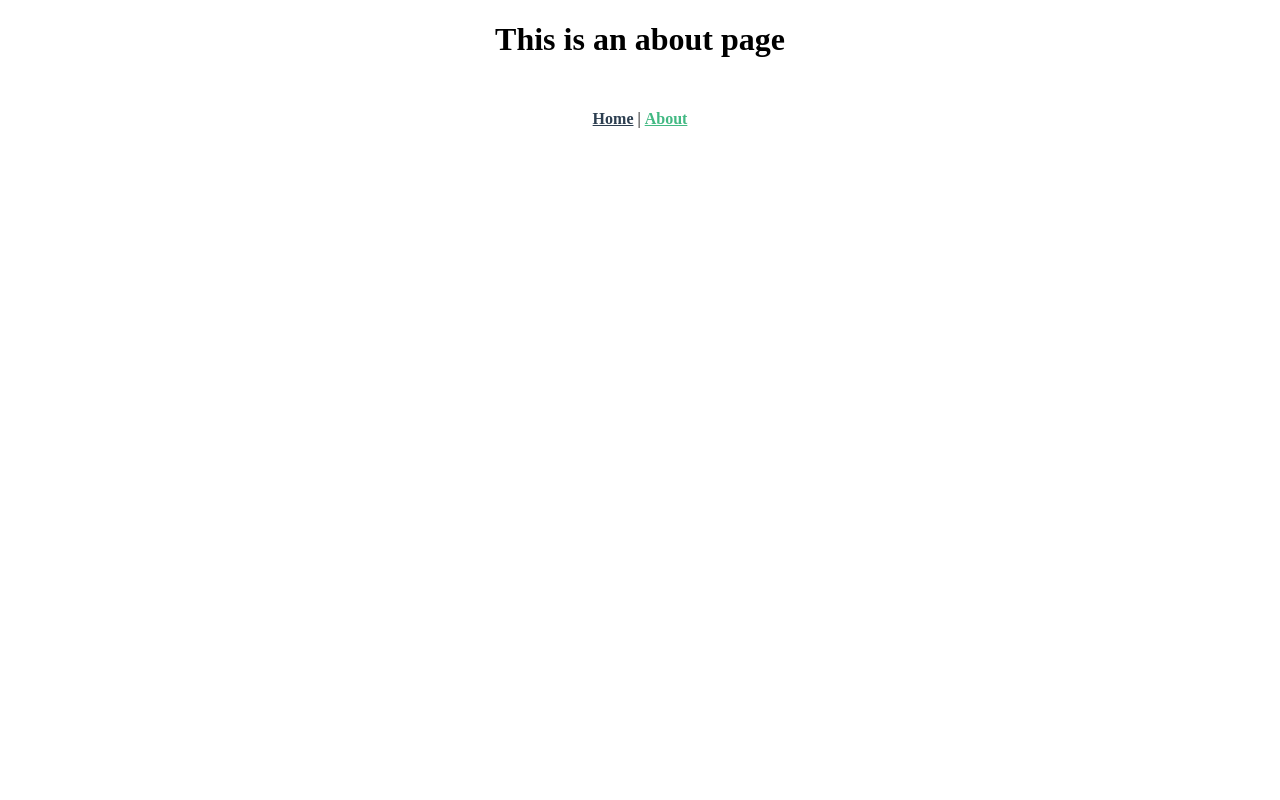
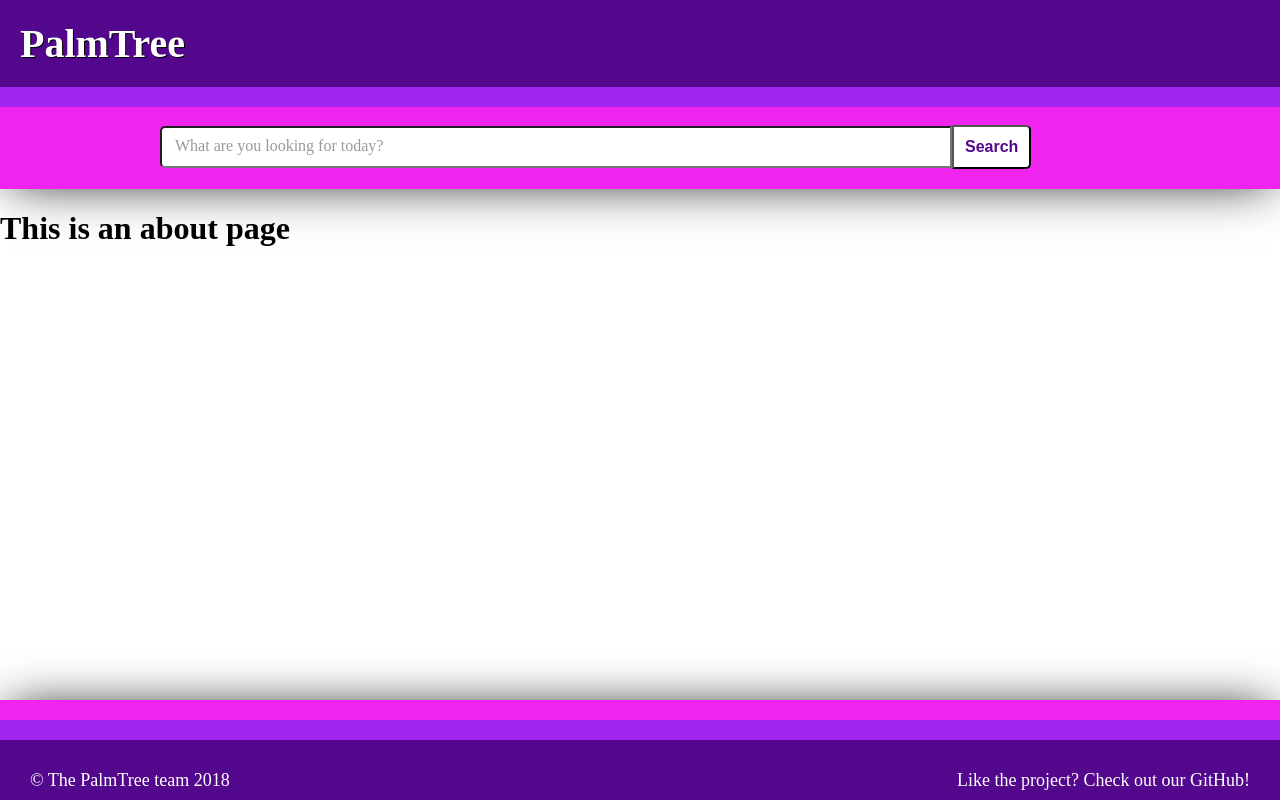
Before and after one commit to Amethystix/Borrowing-Service-Client, a Vue app: page /#/about in a window 1280 px wide. Built offline with nearby package versions, Linux system fonts and the light colour scheme.

Commit message:
Adds more components, fleshes out others a bit more

```diff
--- a/src/App.vue
+++ b/src/App.vue
@@ -1,30 +1,28 @@
 <template>
   <div id="app">
+    <pt-header/>
     <router-view/>
-    <div id="nav">
+    <pt-footer/>
+    <!-- <div id="nav">
       <router-link to="/">Home</router-link> |
       <router-link to="/about">About</router-link>
-    </div>
+    </div> -->
   </div>
 </template>
+<script>
 
+import Header from '@/components/shared/Header.vue';
+import Footer from '@/components/shared/Footer.vue';
+
+export default {
+  components: {
+    'pt-header': Header,
+    'pt-footer': Footer,
+  }
+}
+</script>
 <style lang="scss">
 body {
   margin: 0;
 }
-#app {
-  -webkit-font-smoothing: antialiased;
-  -moz-osx-font-smoothing: grayscale;
-  text-align: center;
-}
-#nav {
-  padding: 30px;
-  a {
-    color: #2c3e50;
-    font-weight: bold;
-    &.router-link-exact-active {
-      color: #42b983;
-    }
-  }
-}
 </style>
--- a/src/assets/stylesheets/_variables.scss
+++ b/src/assets/stylesheets/_variables.scss
@@ -7,3 +7,11 @@ $dark-purple: #52078c;
 $med-purple: #a226ef;
 $magenta: #ef25ef;
 $white: #ffffff;
+$black: #000000;
+$faded-gray: #999999;
+
+$jordy-blue: #8CA1FF;
+$navy-purple: #8450E5;
+$purpureus: #8A48AD;
+$magenta-haze: #A54877;
+$coconut: #965736;
--- a/src/components/HelloWorld.vue
+++ /dev/null
@@ -1,61 +0,0 @@
-<template>
-  <div class="hello">
-    <h1>{{ msg }}</h1>
-    <p>
-      For guide and recipes on how to configure / customize this project,<br>
-      check out the
-      <a href="https://cli.vuejs.org" target="_blank" rel="noopener">vue-cli documentation</a>.
-    </p>
-    <h3>Installed CLI Plugins</h3>
-    <ul>
-      <li><a href="https://github.com/vuejs/vue-cli/tree/dev/packages/%40vue/cli-plugin-babel" target="_blank" rel="noopener">babel</a></li>
-      <li><a href="https://github.com/vuejs/vue-cli/tree/dev/packages/%40vue/cli-plugin-typescript" target="_blank" rel="noopener">typescript</a></li>
-      <li><a href="https://github.com/vuejs/vue-cli/tree/dev/packages/%40vue/cli-plugin-pwa" target="_blank" rel="noopener">pwa</a></li>
-      <li><a href="https://github.com/vuejs/vue-cli/tree/dev/packages/%40vue/cli-plugin-unit-jest" target="_blank" rel="noopener">unit-jest</a></li>
-      <li><a href="https://github.com/vuejs/vue-cli/tree/dev/packages/%40vue/cli-plugin-e2e-cypress" target="_blank" rel="noopener">e2e-cypress</a></li>
-    </ul>
-    <h3>Essential Links</h3>
-    <ul>
-      <li><a href="https://vuejs.org" target="_blank" rel="noopener">Core Docs</a></li>
-      <li><a href="https://forum.vuejs.org" target="_blank" rel="noopener">Forum</a></li>
-      <li><a href="https://chat.vuejs.org" target="_blank" rel="noopener">Community Chat</a></li>
-      <li><a href="https://twitter.com/vuejs" target="_blank" rel="noopener">Twitter</a></li>
-      <li><a href="https://news.vuejs.org" target="_blank" rel="noopener">News</a></li>
-    </ul>
-    <h3>Ecosystem</h3>
-    <ul>
-      <li><a href="https://router.vuejs.org" target="_blank" rel="noopener">vue-router</a></li>
-      <li><a href="https://vuex.vuejs.org" target="_blank" rel="noopener">vuex</a></li>
-      <li><a href="https://github.com/vuejs/vue-devtools#vue-devtools" target="_blank" rel="noopener">vue-devtools</a></li>
-      <li><a href="https://vue-loader.vuejs.org" target="_blank" rel="noopener">vue-loader</a></li>
-      <li><a href="https://github.com/vuejs/awesome-vue" target="_blank" rel="noopener">awesome-vue</a></li>
-    </ul>
-  </div>
-</template>
-
-<script lang="ts">
-import { Component, Prop, Vue } from 'vue-property-decorator';
-
-@Component
-export default class HelloWorld extends Vue {
-  @Prop() private msg!: string;
-}
-</script>
-
-<!-- Add "scoped" attribute to limit CSS to this component only -->
-<style scoped lang="scss">
-h3 {
-  margin: 40px 0 0;
-}
-ul {
-  list-style-type: none;
-  padding: 0;
-}
-li {
-  display: inline-block;
-  margin: 0 10px;
-}
-a {
-  color: #42b983;
-}
-</style>
--- /dev/null
+++ b/src/components/shared/Footer.vue
@@ -0,0 +1,62 @@
+<template>
+    <div id="footer">
+      <div class="outer-magenta">
+        <div class="outer-purple">
+          <div class="inner-purple">
+            <span class="copyright">&copy; The PalmTree team 2018</span>
+            <div class="links">
+              <!--TODO: add some cute links with v-for directive-->
+              <span>Like the project?  Check out our GitHub!</span>
+            </div>
+          </div>
+        </div>
+      </div>
+    </div>
+</template>
+<script lang="ts">
+import Vue from 'vue';
+import Component from 'vue-class-component';
+
+@Component
+export default class Footer extends Vue {}
+</script>
+
+<style scoped lang="scss">
+@import '../../assets/stylesheets/variables';
+
+#footer {
+
+  bottom: 0;
+  position: absolute;
+  width: 100%;
+
+  .outer-magenta {
+    background-color: $magenta;
+    box-shadow: 0 0 50px -10px $black;
+    padding-top: 20px;
+  }
+
+  .outer-purple {
+    background-color: $med-purple;
+    padding-top: 20px;
+  }
+
+  .inner-purple {
+    background-color: $dark-purple;
+    padding: 30px;
+    text-align: center;
+  }
+
+  .copyright {
+    color: $white;
+    float: left;
+    font-size: 18px;
+  }
+
+  .links {
+    color: $white;
+    float: right;
+    font-size: 18px;
+  }
+}
+</style>
--- a/src/components/shared/Header.vue
+++ b/src/components/shared/Header.vue
@@ -1,33 +1,57 @@
 <template>
-<div class="outer-magenta">
-    <div class="outer-purple">
+<div id="header">
+  <div class="outer-magenta-bottom">
+    <div class="outer-purple-bottom">
       <div class="inner-purple">
+        <h1>PalmTree</h1>
       </div>
+    </div>
+    <SearchBar></SearchBar>
   </div>
 </div>
 </template>
 
 <script lang="ts">
-import Vue from "vue";
+import Vue from 'vue';
+import Component from 'vue-class-component';
+import SearchBar from '@/components/shared/SearchBar.vue';
+
+@Component({
+  components: {
+    SearchBar,
+  },
+})
 export default class Header extends Vue {}
 </script>
 
 <style scoped lang="scss">
 @import '../../assets/stylesheets/variables';
 
-.outer-magenta {
+#header {
+  .outer-magenta-bottom {
     background-color: $magenta;
-  padding: 20px 0;
+    box-shadow: 0px 1px 50px -10px $black;
+    padding-bottom: 20px;
   }
 
-.outer-purple {
+  .outer-purple-bottom {
     background-color: $med-purple;
-  padding: 20px 0;
+    padding-bottom: 20px;
   }
 
   .inner-purple {
     background-color: $dark-purple;
-  padding: 30px 20px;
+    padding: 20px;
+    text-align: left;
+  }
+
+  h1 {
+    color: $white;
+    font-size: 40px;
+    font-weight: 700;
+    margin: 0;
+    text-shadow: 1px 1px $black;
+  }
 }
 
 </style>
--- a/src/components/shared/LButton.vue
+++ b/src/components/shared/LButton.vue
@@ -6,7 +6,7 @@
 </template>
 
 <script lang="ts">
-import { Prop, Vue, Component } from "vue-property-decorator";
+import { Prop, Vue, Component } from 'vue-property-decorator';
 
 @Component
 export default class LButton extends Vue {
@@ -22,7 +22,10 @@ export default class LButton extends Vue {
 button {
   font-size: 16px;
   font-weight: 700;
-  width: 100%;
+
+  &:focus {
+    outline: 0;
+  }
 }
 
 .primary {
@@ -43,5 +46,31 @@ button {
     border-color: $magenta;
   }
 
+  &:focus {
+    box-shadow: 0px 1px 10px 1px $dark-purple;
+  }
 }
+
+.search {
+  background-color: $white;
+  border-bottom-right-radius: 5px;
+  border-top-right-radius: 5px;
+  color: $dark-purple;
+  height: 100%;
+  padding: 11px;
+  width: auto;
+
+  &:hover {
+    background-color: $med-purple;
+  }
+
+  &:active {
+    background-color: $magenta;
+  }
+
+  &:focus {
+    box-shadow: 0px 1px 10px 1px $dark-purple;
+  }
+}
+
 </style>
--- /dev/null
+++ b/src/components/shared/SearchBar.vue
@@ -0,0 +1,55 @@
+<template>
+  <div id="search-bar">
+    <label for="search-input">What are you looking for today?</label>
+    <input type="text" id="search-input">
+    <LButton btnClass="search" btnId="search-button" btnLabel="Search"></LButton>
+  </div>
+</template>
+
+<script lang="ts">
+import Vue from 'vue';
+import Component from 'vue-class-component';
+import LButton from '@/components/shared/LButton.vue';
+
+@Component({
+  components: {
+    LButton,
+  },
+})
+export default class SearchBar extends Vue {
+
+}
+</script>
+
+<style scoped lang="scss">
+@import '../../assets/stylesheets/variables';
+
+#search-bar {
+
+  margin: auto;
+  width: 75%;
+
+  .searchButton {
+    display: inline-block;
+    height: 40px;
+    width: 50px;
+  }
+
+  #search-input {
+    border-bottom-left-radius: 5px;
+    border-top-left-radius: 5px;
+    display: inline-block;
+    font-size: 16px;
+    padding: 10px;
+    width: 80%;
+  }
+
+  label {
+    color: $faded-gray;
+    font-size: 16px;
+    left: 15px;
+    position: relative;
+    top: 30px;
+  }
+}
+</style>
--- a/src/views/About.vue
+++ b/src/views/About.vue
@@ -3,3 +3,9 @@
     <h1>This is an about page</h1>
   </div>
 </template>
+
+<style lang="scss" scoped>
+.about {
+  text-align: cent;
+}
+</style>
--- a/src/views/Home.vue
+++ b/src/views/Home.vue
@@ -1,24 +1,25 @@
 <template>
-  <div class="home">
-    <Header></Header>
-    <div class="btn-wrapper">
-      <LButton btnClass="primary" btnLabel="Button!" btnId="button-id"></LButton>
-    </div>
+  <div id="home">
+
   </div>
 </template>
 
 <script lang="ts">
-import { Component, Vue } from "vue-property-decorator";
-import HelloWorld from "@/components/HelloWorld.vue"; // @ is an alias to /src
-import LButton from "@/components/shared/LButton.vue";
+import { Component, Vue } from 'vue-property-decorator';
+import LButton from '@/components/shared/LButton.vue';
 import Header from '@/components/shared/Header.vue';
+import Footer from '@/components/shared/Footer.vue';
 
 @Component({
   components: {
-    HelloWorld,
     LButton,
-    Header,
   },
 })
 export default class Home extends Vue {}
 </script>
+
+<style lang="scss" scoped>
+#home {
+  margin: 0;
+}
+</style>
```
Also changed, not shown: .travis.yml. Lines whose indentation alone changed are shown as unchanged.
